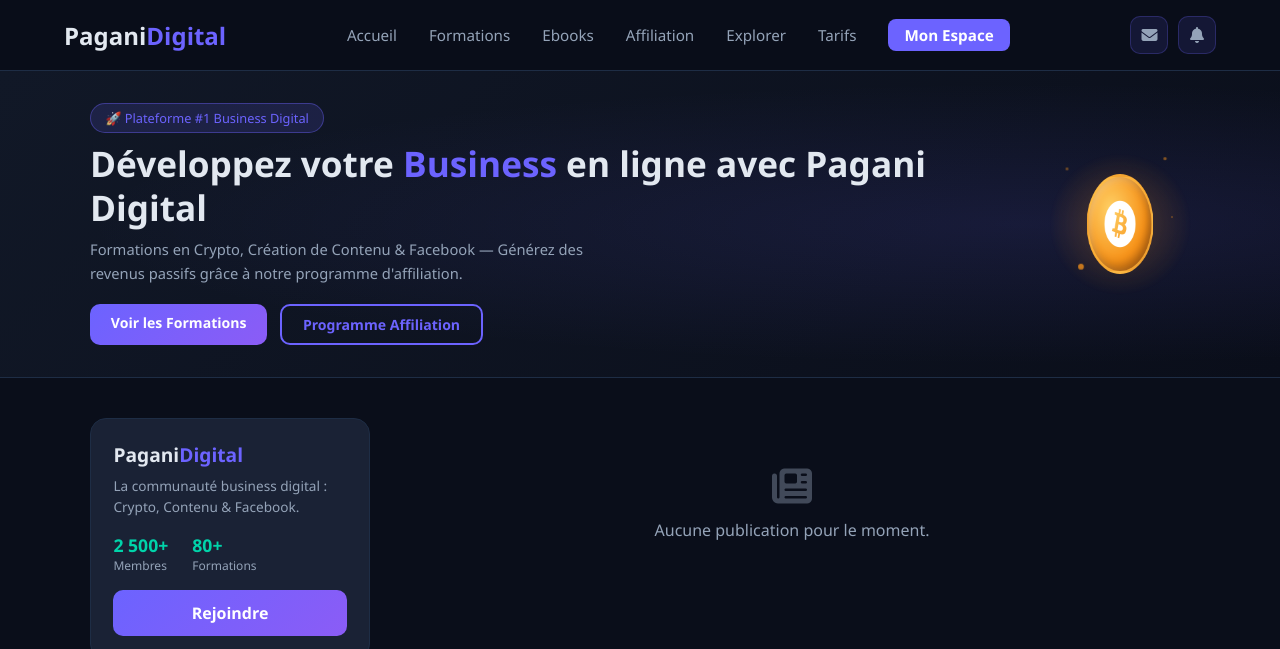
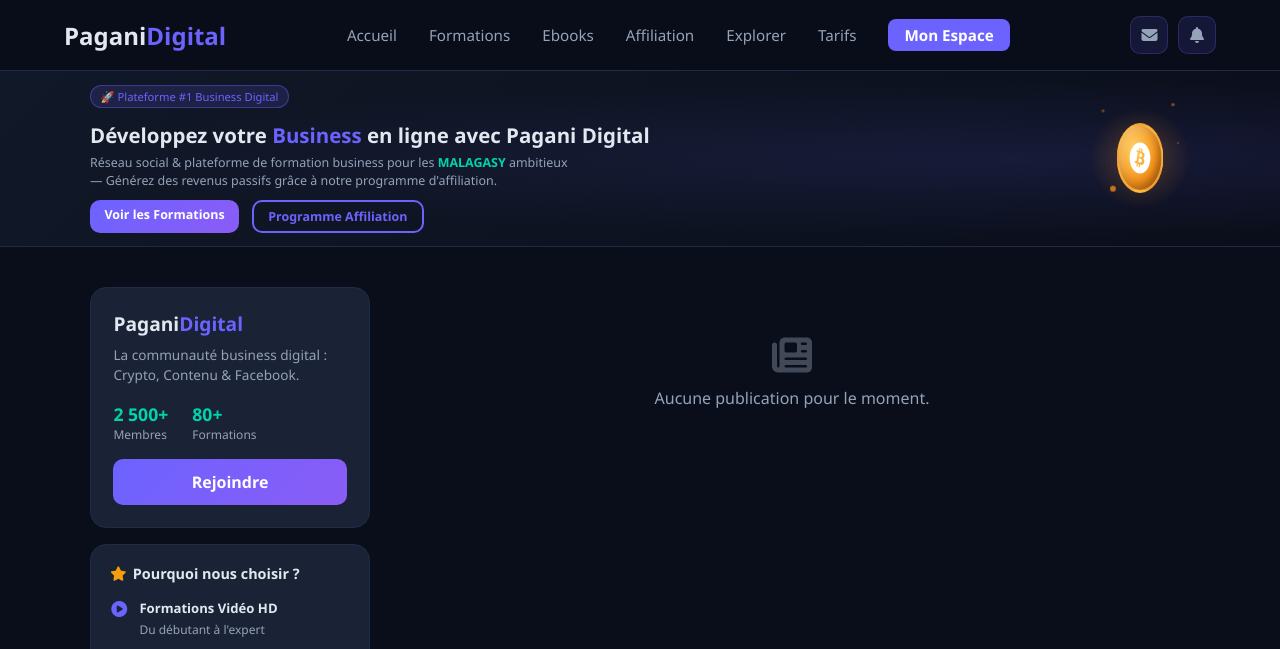
Before and after one commit to pagani-digital/pagani-digital, a plain HTML site: page frontend/pages/index.html in a window 1280 px wide. Shown: the top 649 px of the page. Drawn offline with Linux system fonts and the light colour scheme; no server answers.

Commit message:
index desktop : header plus compact, texte reduit, bitcoin anime reduit

```diff
--- a/frontend/pages/index.html
+++ b/frontend/pages/index.html
@@ -17,6 +17,18 @@
 
     .mobile-community-bar { display: none; }
     .mobile-intro-bar { display: none; }
+
+    @media (min-width: 769px) {
+      .site-header { padding: 0.8rem 5% !important; }
+      .site-header-text h1 { font-size: clamp(1rem, 1.6vw, 1.35rem) !important; margin-bottom: 0.3rem; line-height: 1.3; }
+      .site-header-text p { font-size: 0.78rem !important; margin-bottom: 0.6rem !important; line-height: 1.45; max-width: 480px; }
+      .site-header-btns .btn-primary,
+      .site-header-btns .btn-outline { padding: 0.38rem 0.9rem !important; font-size: 0.78rem !important; }
+      .badge { font-size: 0.7rem !important; padding: 0.2rem 0.6rem !important; margin-bottom: 0.4rem !important; display: inline-block; }
+      .coin-wrapper { width: 100px !important; height: 100px !important; }
+      .coin { width: 70px !important; height: 70px !important; }
+      .coin-face { font-size: 2rem !important; }
+    }
 
     @media (max-width: 768px) {
       .feed-sidebar { display: none !important; }
@@ -104,7 +116,7 @@
       <div class="site-header-text">
         <span class="badge">🚀 Plateforme #1 Business Digital</span>
         <h1>Développez votre <span>Business</span> en ligne avec Pagani Digital</h1>
-        <p>Formations en Crypto, Création de Contenu & Facebook — Générez des revenus passifs grâce à notre programme d'affiliation.</p>
+        <p>Réseau social &amp; plateforme de formation business pour les <strong style="color:var(--accent2)">MALAGASY</strong> ambitieux — Générez des revenus passifs grâce à notre programme d'affiliation.</p>
         <div class="site-header-btns">
           <a href="formations.html" class="btn-primary">Voir les Formations</a>
           <a href="affiliation.html" class="btn-outline">Programme Affiliation</a>
```
